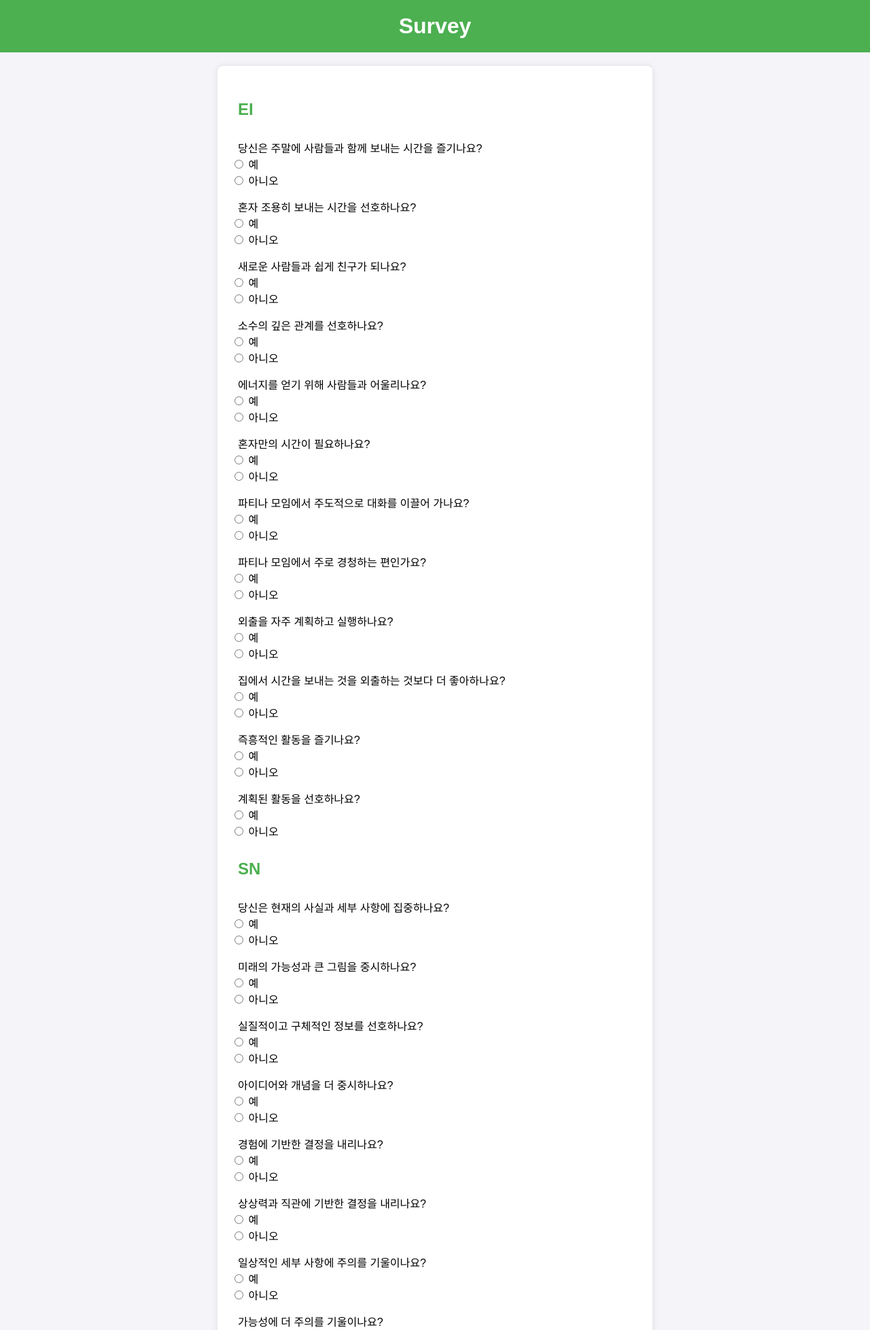
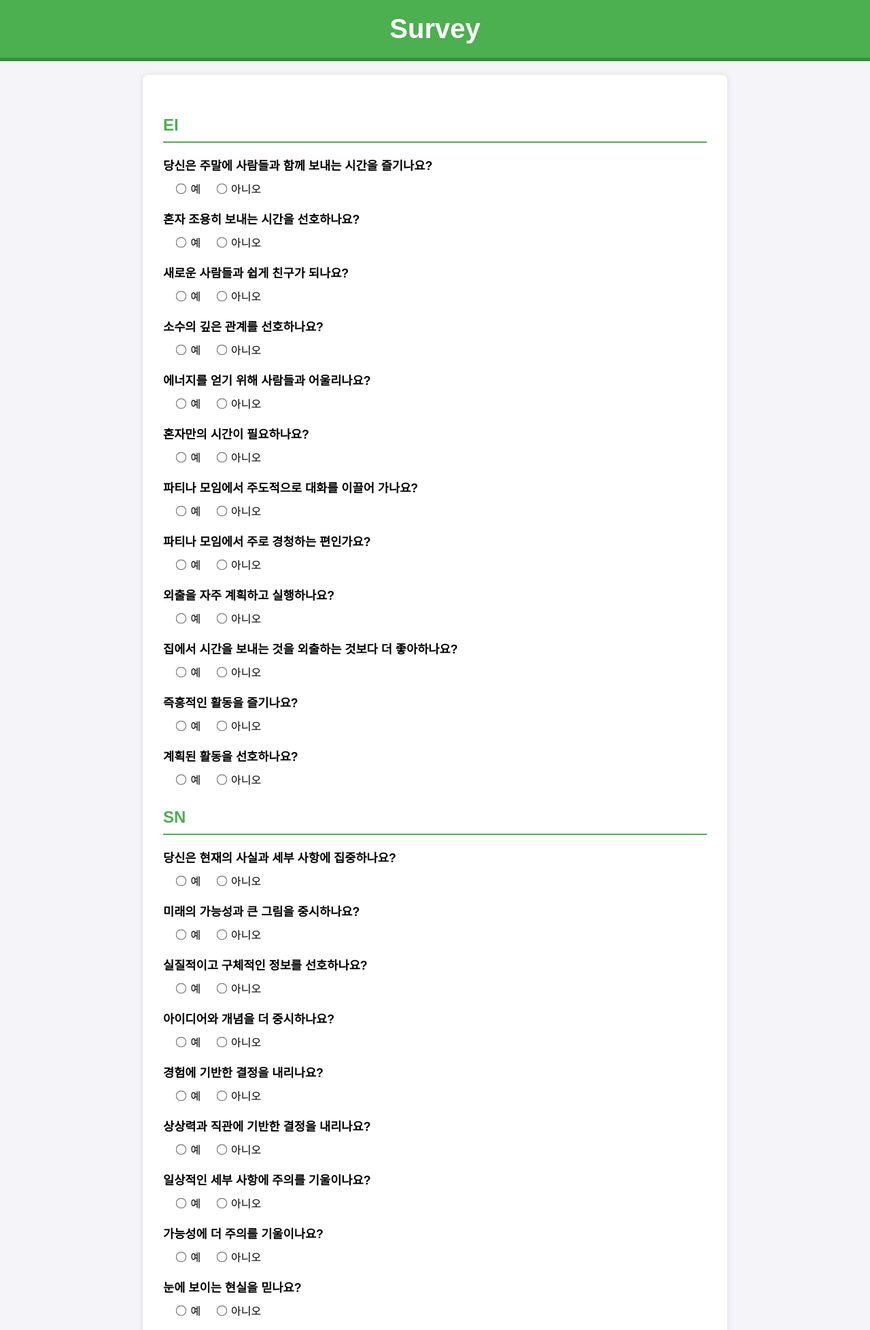
Before and after one commit to Ss0Mae/MBTI_PLANT, a Django app: page / in a window 1280 px wide. Shown: the top 1956 px of the page at 68% size. Run offline with Django 5.2, Linux system fonts and the light colour scheme.

Commit message:
FEAT: 조성민 - CSS style과 기초적으로 script를 구현했습니다

```diff
--- a/mbti_server/poll/static/poll/style.css
+++ b/mbti_server/poll/static/poll/style.css
@@ -11,37 +12,56 @@ h1 {
     padding: 20px;
     text-align: center;
     margin: 0;
+    font-size: 2.5rem;
+    border-bottom: 5px solid #388E3C;
 }
 
 h2 {
     color: #4CAF50;
-    padding: 10px;
+    padding: 10px 0;
+    font-size: 1.5rem;
+    border-bottom: 2px solid #4CAF50;
 }
 
 form {
     background-color: white;
     margin: 20px auto;
-    padding: 20px;
+    padding: 30px;
     border-radius: 8px;
     box-shadow: 0 0 10px rgba(0, 0, 0, 0.1);
-    max-width: 600px;
+    max-width: 800px;
 }
 
-div {
-    margin-bottom: 15px;
+div.question {
+    margin-bottom: 20px;
+}
+
+div.question.unanswered {
+    border-left: 5px solid red;
+    background-color: #ffe6e6;
 }
 
 label {
-    margin-left: 10px;
+    display: block;
+    font-weight: bold;
+    margin-bottom: 10px;
+    font-size: 1.1rem;
+}
+
+input[type="radio"] {
+    margin-left: 20px;
+    transform: scale(1.2);
 }
 
 button {
     background-color: #4CAF50;
     color: white;
     border: none;
-    padding: 10px 20px;
+    padding: 15px 20px;
     border-radius: 5px;
     cursor: pointer;
+    font-size: 1.2rem;
+    transition: background-color 0.3s ease;
     display: block;
     width: 100%;
 }
--- a/mbti_server/poll/templates/poll/polls.html
+++ b/mbti_server/poll/templates/poll/polls.html
@@ -12,9 +13,9 @@
         {% for category, questions in questions.items %}
             <h2>{{ category }}</h2>
             {% for question in questions %}
-                <div>
-                    <label>{{ question.question }}</label><br>
-                    <input type="radio" name="{{ question.number }}" value="yes"> 예<br>
+                <div class="question">
+                    <label>{{ question.question }}</label>
+                    <input type="radio" name="{{ question.number }}" value="yes"> 예
                     <input type="radio" name="{{ question.number }}" value="no"> 아니오
                 </div>
             {% endfor %}
```
Also changed, not shown: other parts of mbti_server/poll/static/poll/style.css (+17 -2 lines), other parts of mbti_server/poll/templates/poll/polls.html (+1 -0 lines), mbti_server/poll/static/poll/scripts.js (added, +40 -0 lines).
